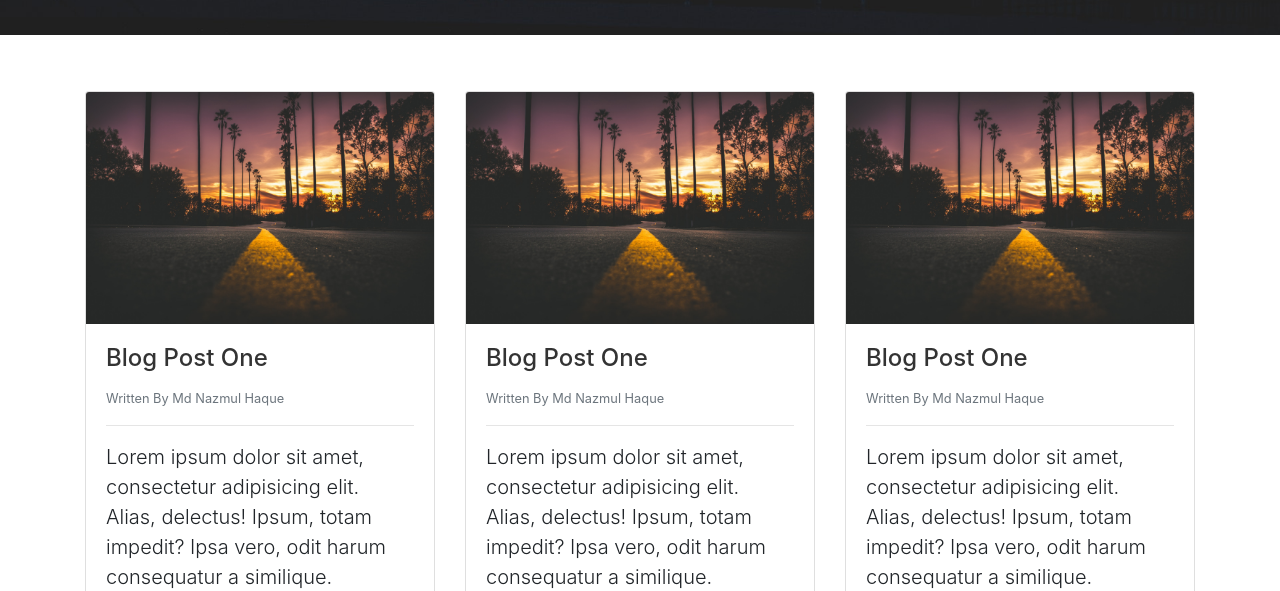
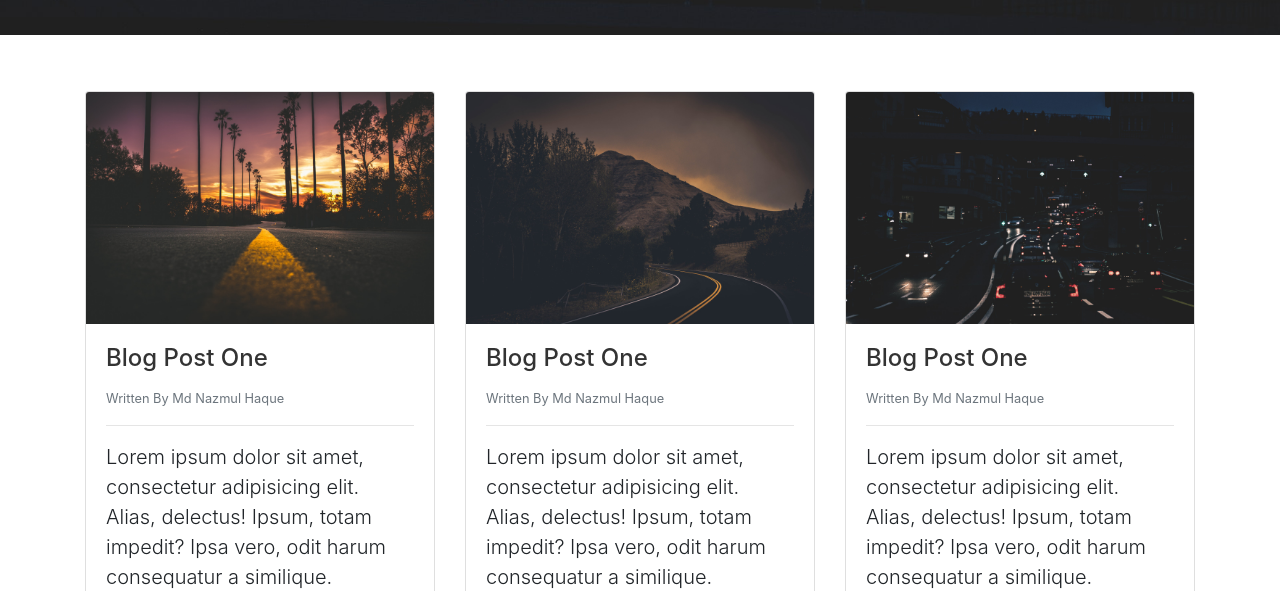
Before and after one commit to bpinazmul18/Glozzom, a website: page src/blog.html in a window 1280 px wide. Shown: the part 209-800 px from the top of the page. Drawn offline with Linux system fonts and the light colour scheme.

Commit message:
simple change

```diff
--- a/src/blog.html
+++ b/src/blog.html
@@ -65,7 +65,7 @@
                 </div>
                 <div class="col-md-4 my-2">
                     <div class="card">
-                        <img src="img/image1.jpeg" class="img-fluid card-img-top" alt="img1">
+                        <img src="img/image2.jpeg" class="img-fluid card-img-top" alt="img1">
                         <div class="card-body">
                             <h4 class="card-title">Blog Post One</h4>
                             <small class="text-muted">Written By Md Nazmul Haque</small>
@@ -77,7 +77,7 @@
                 </div>
                 <div class="col-md-4 my-2">
                     <div class="card">
-                        <img src="img/image1.jpeg" class="img-fluid card-img-top" alt="img1">
+                        <img src="img/image3.jpeg" class="img-fluid card-img-top" alt="img1">
                         <div class="card-body">
                             <h4 class="card-title">Blog Post One</h4>
                             <small class="text-muted">Written By Md Nazmul Haque</small>
```
